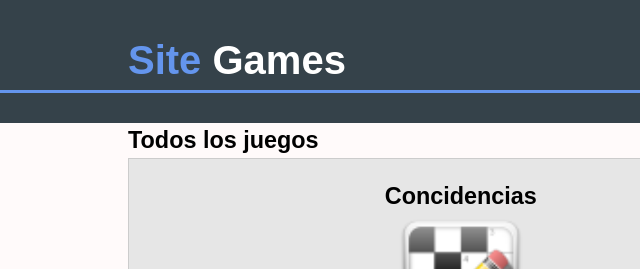
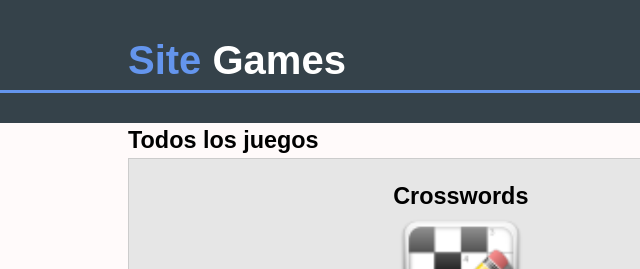
Before and after one commit to tronicStart/SiteGames, a plain HTML site: page list-game.html in a window 1280 px wide. Shown: the top 269 px of the page, 0-640 px from the left. Drawn offline with Linux system fonts and the light colour scheme.

Commit message:
Update list-game.html
Signed-off-by: tronicStart <113149052+tronicStart@users.noreply.github.com>

```diff
--- a/list-game.html
+++ b/list-game.html
@@ -36,7 +36,7 @@
           <h1 class="page-title">Todos los juegos</h1>
           <ul id="services">
             <li>
-			  <h1 id="centred"  >Concidencias</h1>
+			  <h1 id="centred"  >Crosswords</h1>
 			  <h1 id="centred" ><img id="boxx" src="./img/icon_concidencias_game.png"/><span id="tamanoH1"></span></h1>
 
 			  <!--<h1>Descripci�n</h1>
```
